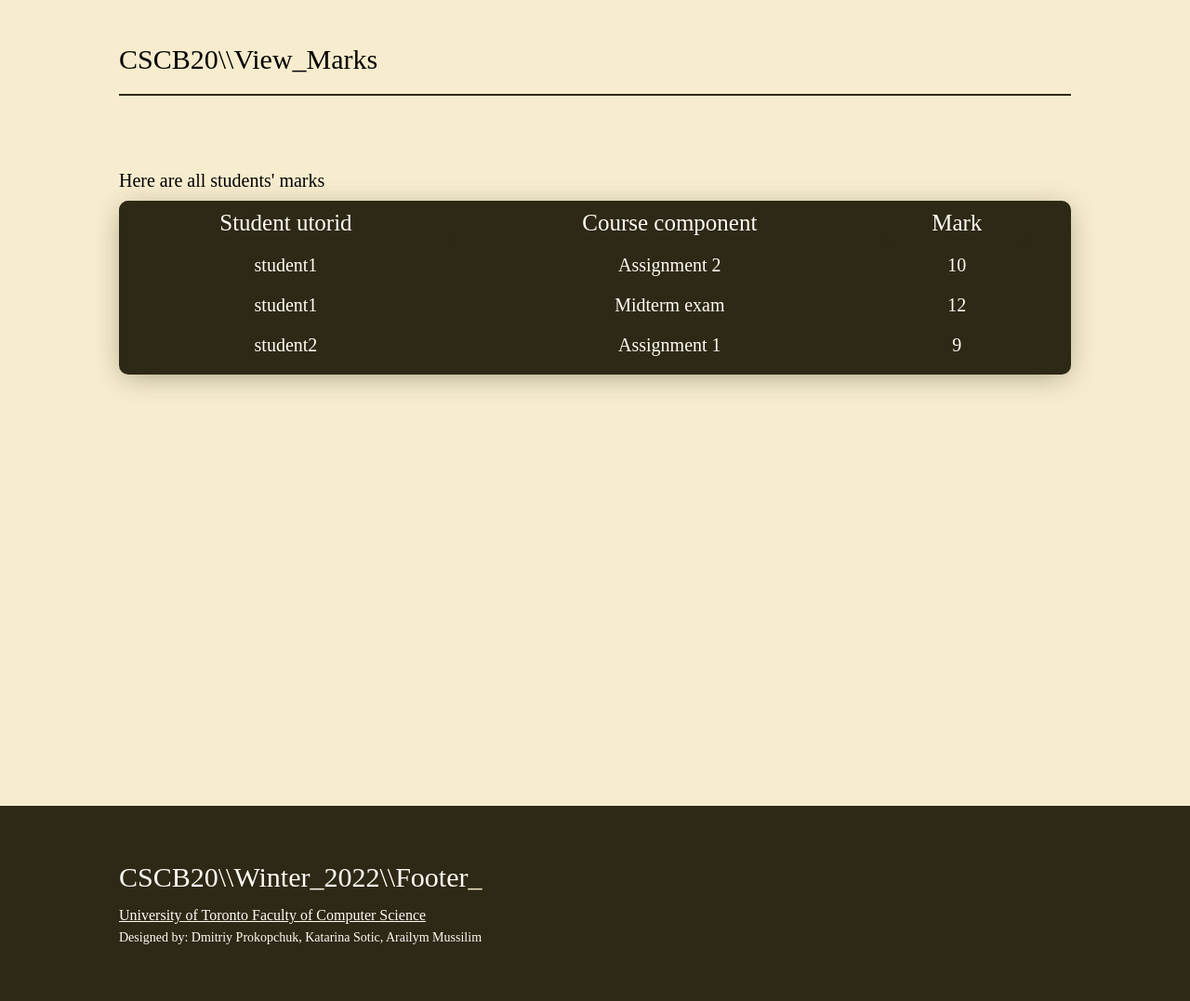
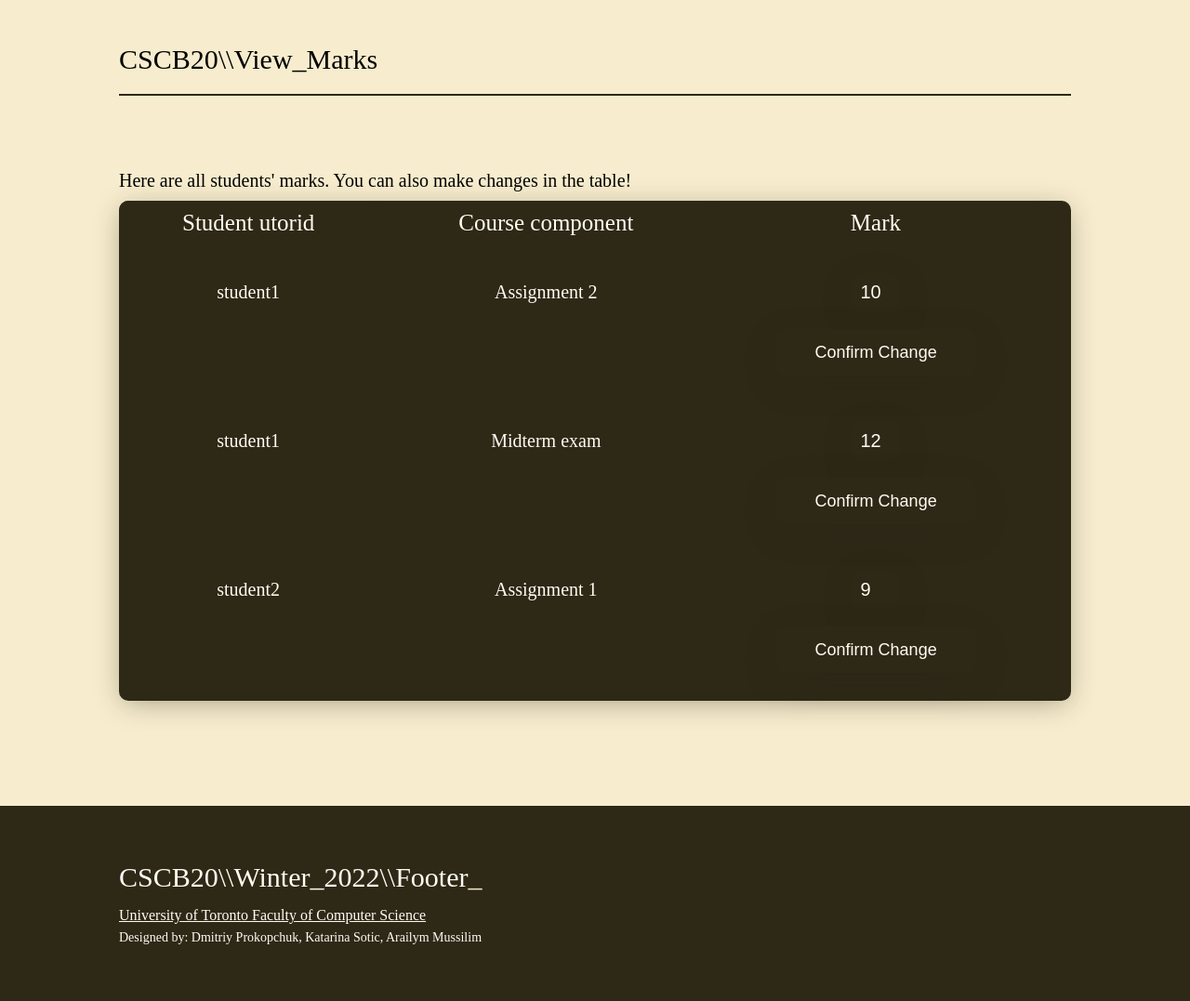
Before and after one commit to prokopchukdim/cscb20, a Flask app: page /viewmarks in a window 1280 px wide. Shown: the part 63-1140 px from the top of the page at 93% size. Run offline with Flask 2, Linux system fonts and the light colour scheme; data comes from the database, SQL or seed files in the repository; both versions use the stored data as it was after the commit.

Commit message:
remark requests

```diff
--- a/app.py
+++ b/app.py
@@ -153,10 +153,24 @@ def entermarks():
         add_marks(student_mark_details)
         return redirect(url_for('entermarks'))
 
-@app.route('/viewmarks')
+@app.route('/viewmarks', methods = ['GET', 'POST'])
 def viewmarks():
-    user = db.engine.execute("select * from Student ORDER BY utorid, coursecomponent").all()
-    return render_template('viewmarks.html', user=user)
+    if request.method == 'GET':
+        user = db.engine.execute("select * from Student ORDER BY utorid, coursecomponent").all()
+        return render_template('viewmarks.html', user=user)
+    else:
+        utorid = request.form['utorid']
+        coursecomponent = request.form['coursecomp']
+        mark = request.form['remark']
+        remarkstatus = 'closed'
+        student_mark_details = (
+            utorid,
+            coursecomponent,
+            mark,
+            remarkstatus
+        )
+        change_marks(student_mark_details)
+        return redirect(url_for('viewmarks'))
 
 @app.route('/remark', methods = ['GET', 'POST'])
 def remark():
--- a/templates/marks.html
+++ b/templates/marks.html
@@ -66,7 +66,7 @@
                 <a class = "log-navbutton" href="{{ url_for('viewmarks') }}">View Marks</a>
                 <a class = "log-navbutton" href="{{ url_for('remark') }}">View Remark Requests</a>
 			</div>
-            <p>Please enter new marks in the Enter Marks menu. You can view all students' existing marks in View Marks, or view and address/close remark requests in View Remark Requests.</p>
+            <p>Please enter new marks in the Enter Marks menu. You can view all students' existing marks and make changes in View Marks, or view and address/close remark requests in View Remark Requests.</p>
             {% endif %}
         </div>
     </div>
--- a/templates/viewmarks.html
+++ b/templates/viewmarks.html
@@ -5,7 +5,7 @@
             <div class="linebr"></div>
             <div class="space-br"></div>
 
-            <p>Here are all students' marks</p>
+            <p>Here are all students' marks. You can also make changes in the table!</p>
 
             <div id="table">
 
@@ -22,7 +22,14 @@
                     <div class="table-row">
                         <div class="table-body-cell">{{ user[0] }}</div>
                         <div class="table-body-cell">{{ user[1] }}</div>
-                        <div class="table-body-cell">{{ user[2] }}</div>
+                        <div class="table-body-cell">
+                            <form  action="viewmarks" method = "post">
+                                <input class = "hidden-input" name="utorid" required value = "{{ user[0] }}">
+                                <input class = "hidden-input" name="coursecomp" required value = "{{ user[1] }}">
+                                <input class = "number-input" type="remark" name="remark" required value = "{{ user[2] }}">
+                                <button type = "submit" class = "general-button">Confirm Change</button>
+                            </form>
+                        </div>
                         <div class="table-body-cell"></div>
                     </div>
                 </div>
```
Also changed, not shown: db.db.
